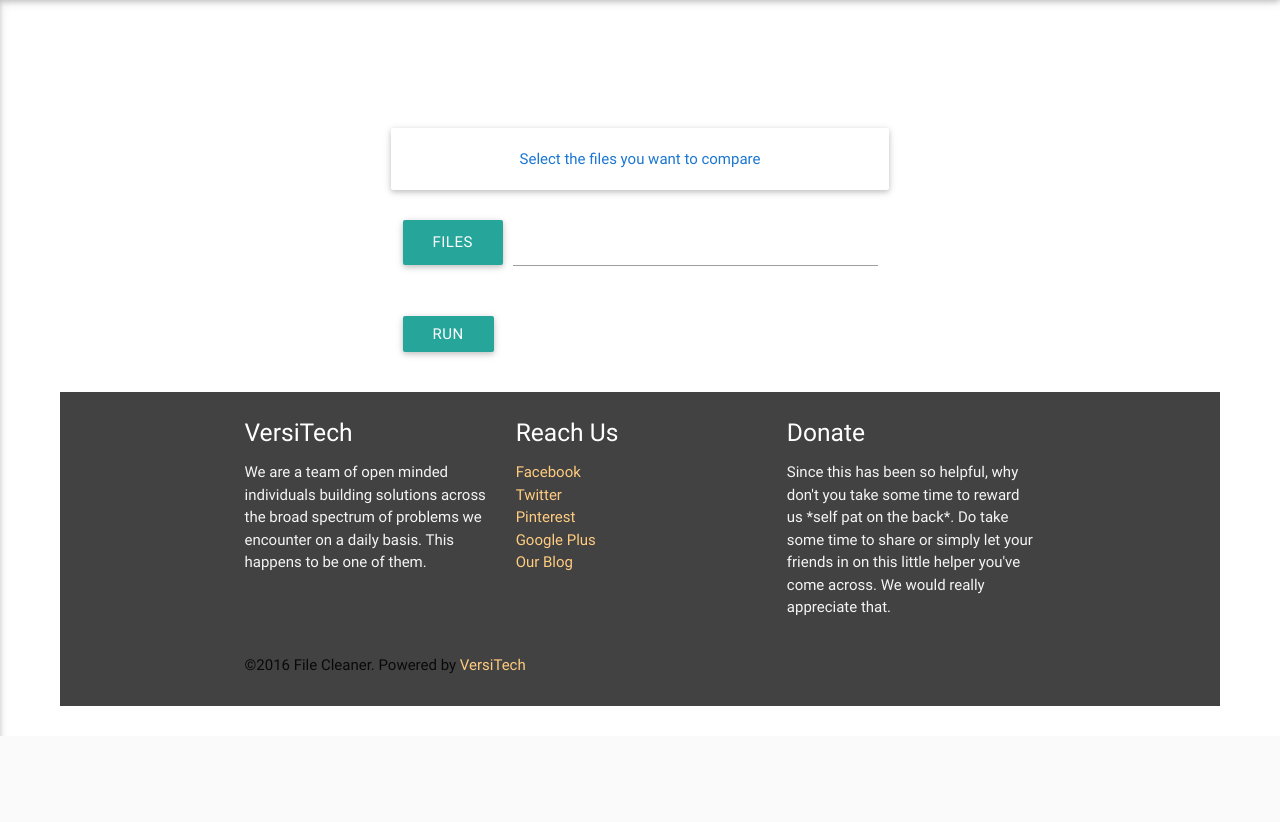
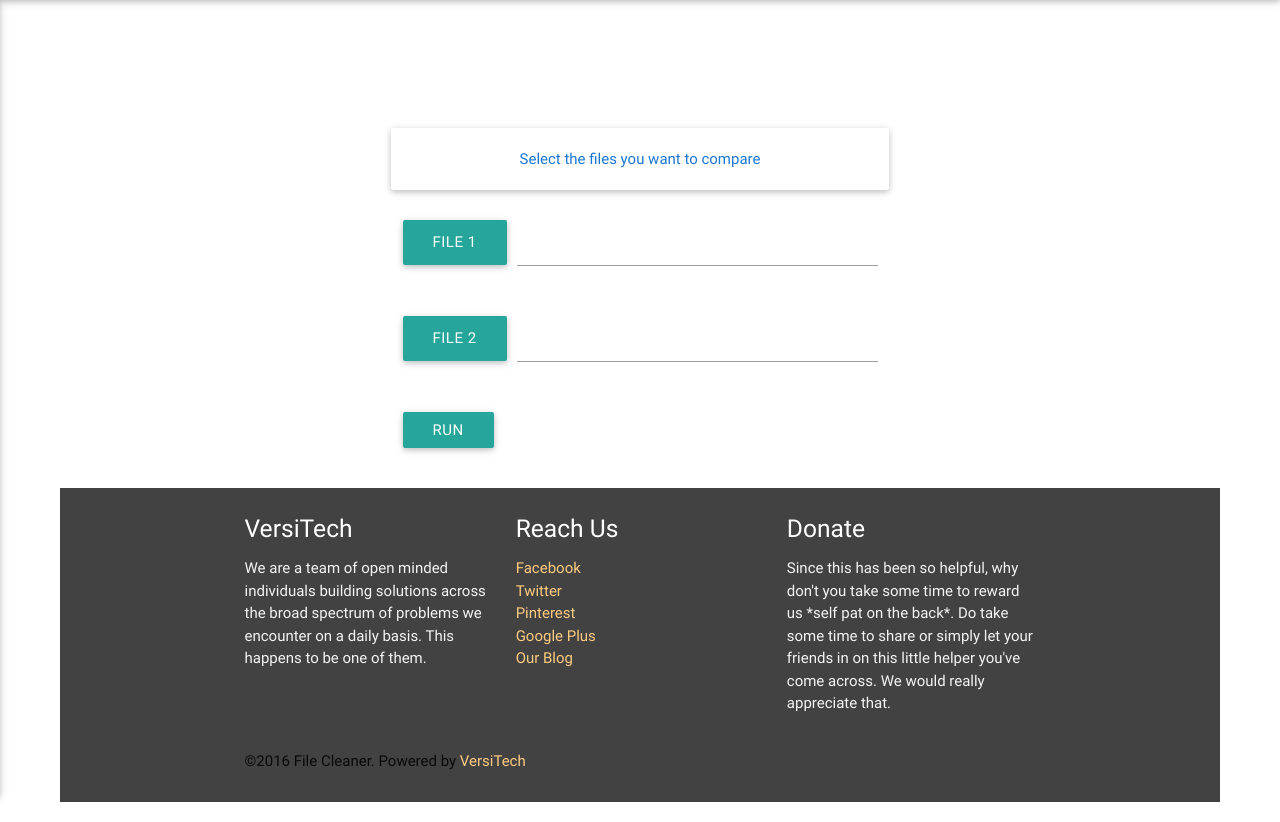
Before and after one commit to thechristian/filecleaner, a Flask app: page /compare in a window 1280 px wide. Shown: the part 64-886 px from the top of the page. Before the commit the page ends 800 px from the top, so only its background shows below. Run offline with Flask 2, Linux system fonts and the light colour scheme; a user stored in the database is signed in; some libraries are stand-ins or nearby versions.

Commit message:
duplicated file upload session

```diff
--- a/templates/forms/compare.html
+++ b/templates/forms/compare.html
@@ -8,8 +8,23 @@
 		<div class="col s12">
 			<div class="input-field file-field">
 				<div class="btn">
-					<span>Files</span>
-					<input type="file" name="cfield" required="required" multiple/>
+					<span>File 1</span>
+					<input type="file" name="cfield1" required="required" />
+				</div>
+				<div class="file-path-wrapper">
+					<input class="file-path validate" type="text">
+				</div>
+			</div>
+		</div>
+	</div>
+
+
+    	<div class="row">
+		<div class="col s12">
+			<div class="input-field file-field">
+				<div class="btn">
+					<span>File 2</span>
+					<input type="file" name="cfield2" required="required" />
 				</div>
 				<div class="file-path-wrapper">
 					<input class="file-path validate" type="text">
```
